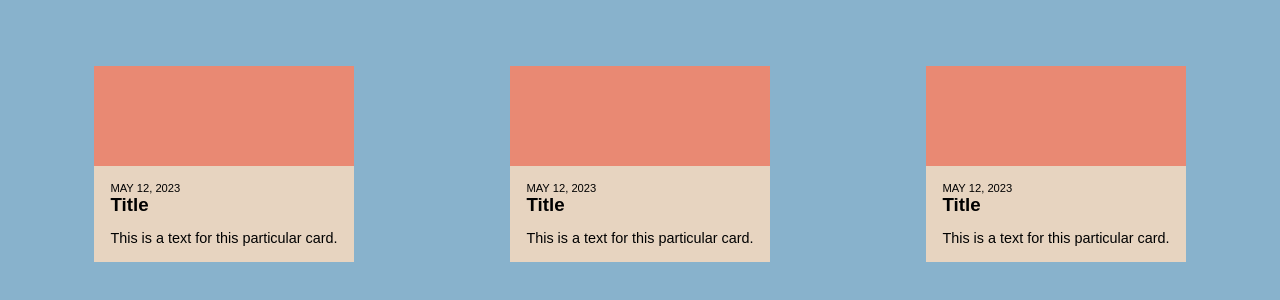
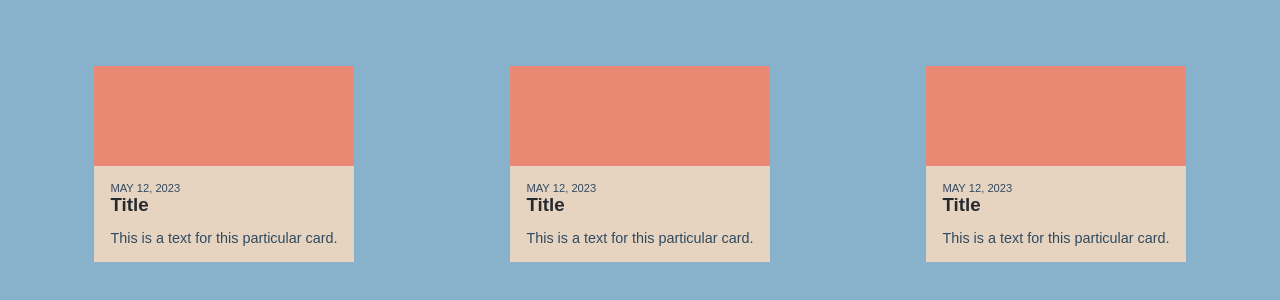
Before and after one commit to Cymbelmine/Cards, a plain HTML site: page index.html in a window 1280 px wide. Shown: the part 268-568 px from the top of the page. Drawn offline with Linux system fonts and the light colour scheme.

Commit message:
Update of the CSS stylesheet
Update to matching font-colors

```diff
--- a/src/styles.css
+++ b/src/styles.css
@@ -31,6 +31,10 @@ p.date {
 }
 h3 {
   margin: 0;
+  color: #252930;
+}
+p {
+  color: #2f4a60;
 }
 p.desc {
   font-size: 0.9em;
```
